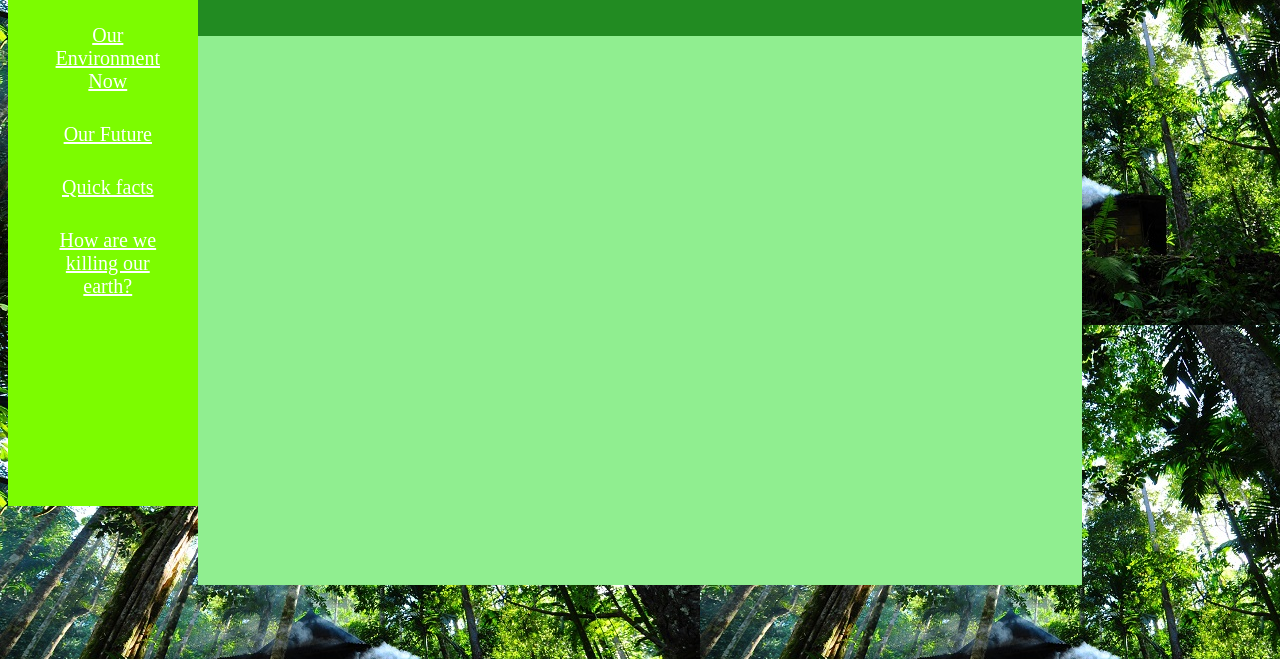
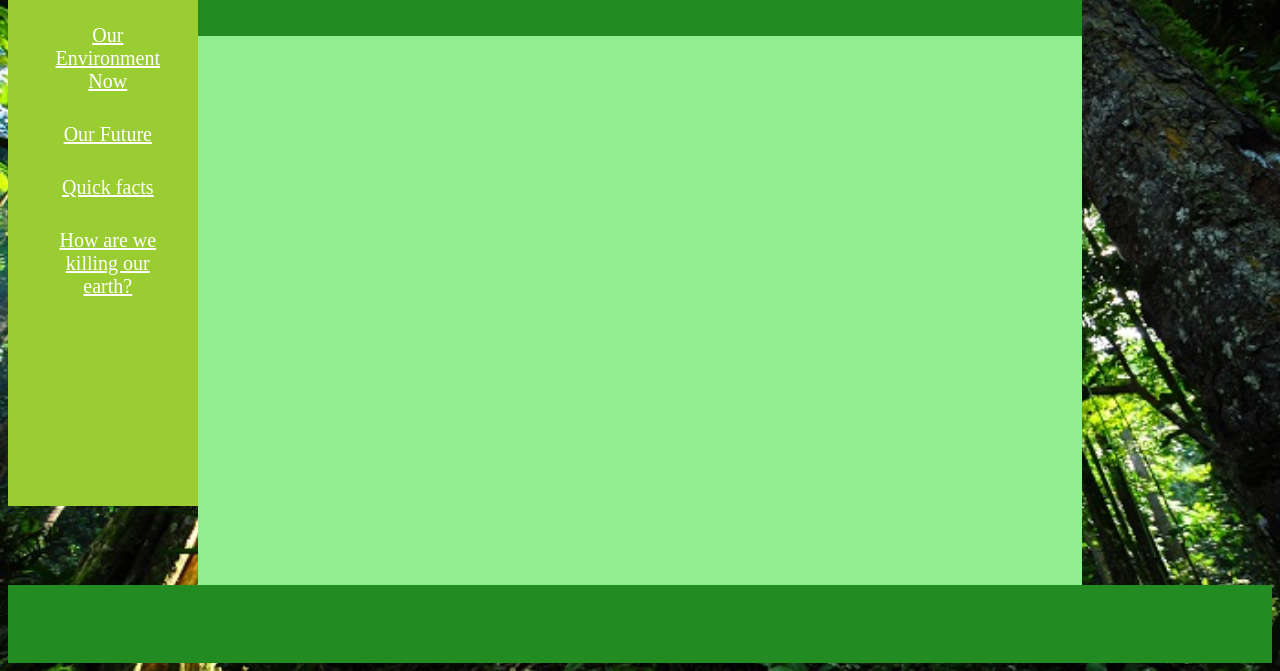
Before and after one commit to milnecj17/Milnecj17.github.io, a plain HTML site: page index.html in a window 1280 px wide. Shown: the part 141-812 px from the top of the page. Drawn offline with Linux system fonts and the light colour scheme.

Commit message:
Basic design finished

```diff
--- a/index.html
+++ b/index.html
@@ -22,6 +22,8 @@
         <div id="contain">
 
         </div>
+        <div id="box">
+        </div>
 
         <div class="loader">
   <div class="inner one"></div>
--- a/mydesign.css
+++ b/mydesign.css
@@ -1,5 +1,7 @@
 body {
     background-image: url(page%201.jpg);
+    background-repeat: no-repeat;
+    background-size: cover;
 
 }
 
@@ -27,6 +29,15 @@ img{
     border-radius: 20%;
 }
 
+#box {
+    background-color: forestgreen;
+    float: bottom;
+    padding-left: 10%;
+    padding-right: 10%;
+    width: 80%;
+    height: 10%
+}
+
 
 #container {
     background-color: yellowgreen;
@@ -42,7 +53,7 @@ img{
 #menu {
     float: left;
     width:15%;
-    background-color:lawngreen;
+    background-color:yellowgreen;
     height: 80%;
 
 
```
